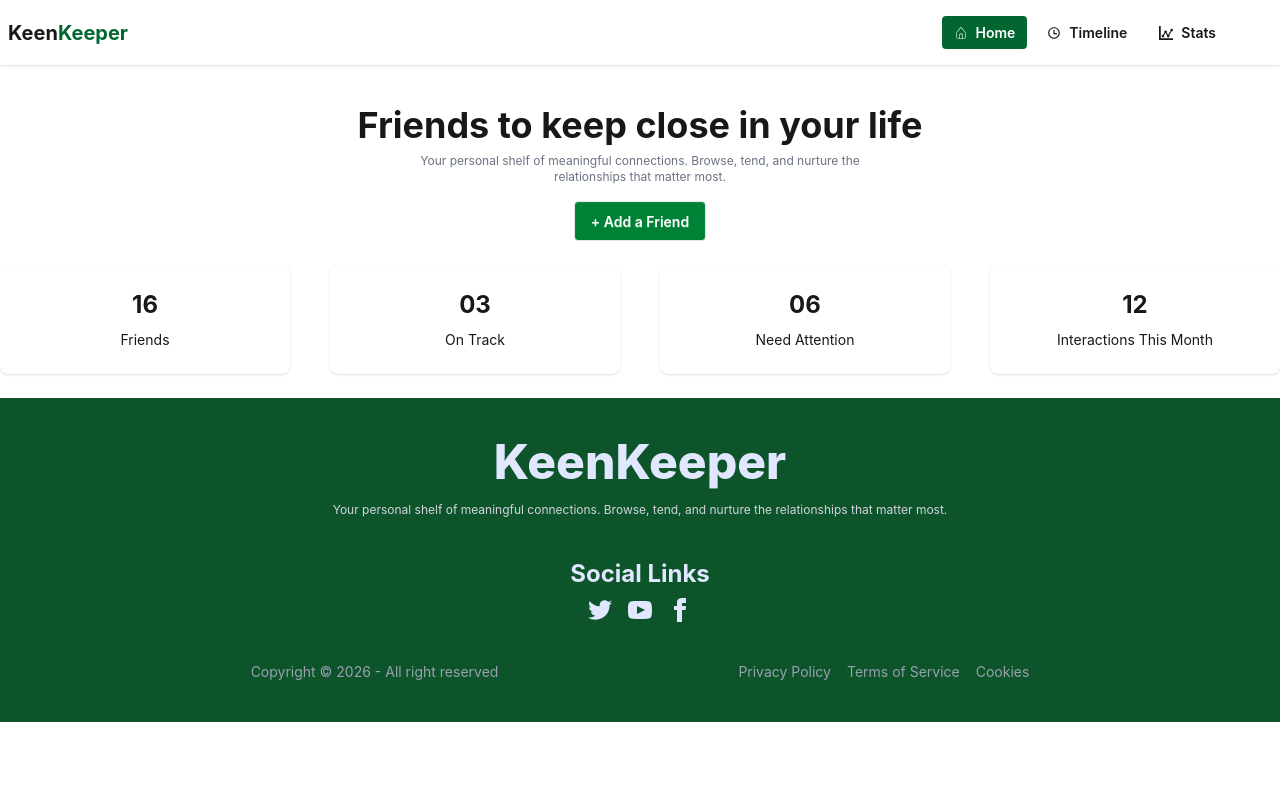
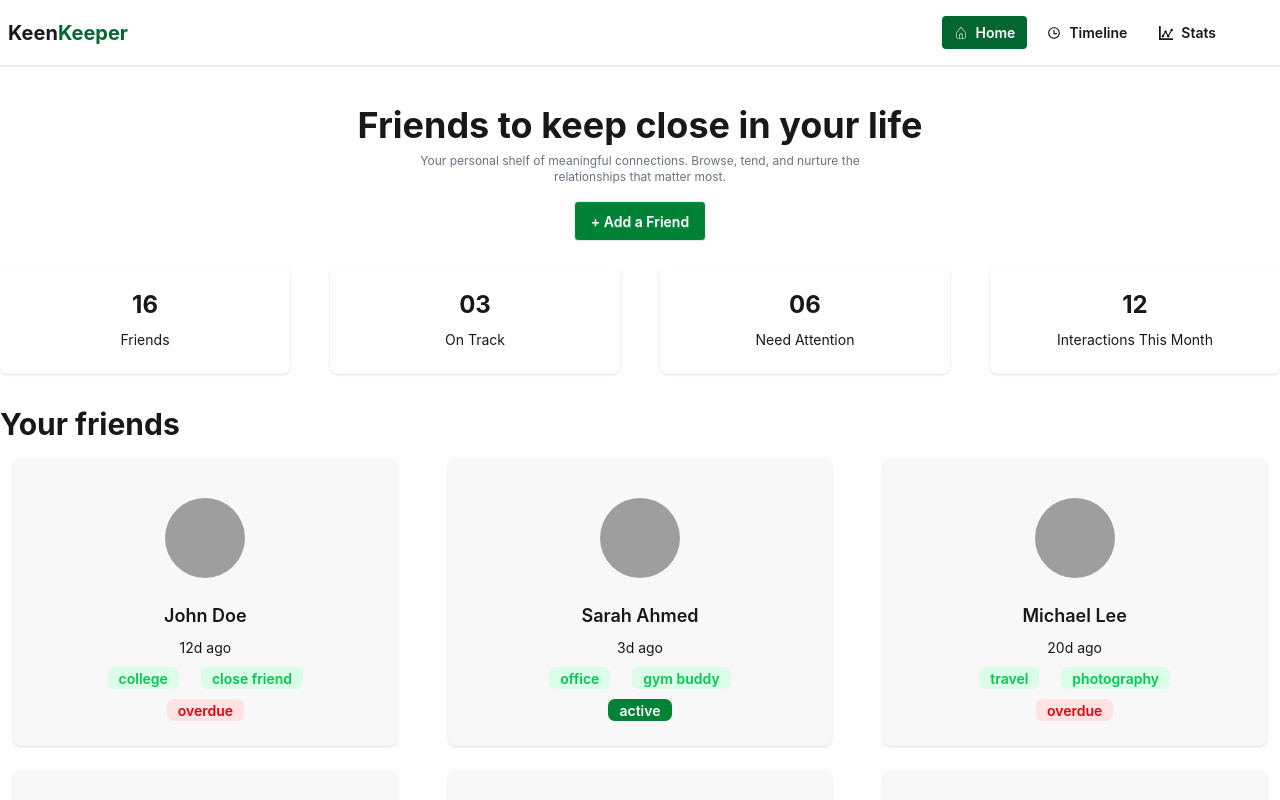
Before and after one commit to probillal/a7-keen-keeper-projects, a React (Vite) app: page / in a window 1280 px wide. Shown: the top 800 px of the page. Built offline with nearby package versions, Linux system fonts and the light colour scheme; grey boxes are pictures that could not be loaded.

Commit message:
Create dynamic friend cards with fetched data

```diff
--- /dev/null
+++ b/src/Components/HomeItems/Friend.jsx
@@ -0,0 +1,43 @@
+const Friend = ({ friend }) => {
+  const { picture, name, days_since_contact, status, tags } = friend;
+  return (
+    <div>
+      <div className="card bg-base-200 w-96 shadow-sm">
+        <figure className="px-10 pt-10">
+          <img src={picture} alt="Shoes" className="rounded-full w-20 h-20" />
+        </figure>
+        <div className="card-body items-center text-center">
+          <h2 className="card-title">{name}</h2>
+          <p>{days_since_contact}d ago</p>
+          <div className="flex gap-5">
+            {tags.map((tag, index) => (
+              <div
+                key={index}
+                className="badge text-green-500 bg-green-100 font-semibold"
+              >
+                {tag}
+              </div>
+            ))}
+          </div>
+          <div className="card-actions">
+            <h2
+              className={`badge font-semibold
+    ${
+      status === "active"
+        ? "bg-green-700 text-white"
+        : status === "pending"
+          ? "bg-yellow-100 text-yellow-600"
+          : "bg-red-100 text-red-600"
+    }
+  `}
+            >
+              {status}
+            </h2>
+          </div>
+        </div>
+      </div>
+    </div>
+  );
+};
+
+export default Friend;
--- a/src/Components/HomeItems/Friends.jsx
+++ b/src/Components/HomeItems/Friends.jsx
@@ -1,7 +1,19 @@
+import { use } from "react";
+import Friend from "./Friend";
+
+const friendsPromise = fetch("/friends.json").then((res) => res.json());
 const Friends = () => {
+  const friends = use(friendsPromise);
+  console.log(friends);
   return (
-    <div>
-      <h2>THis is friends</h2>
+    <div className="container mx-auto my-8">
+      <h2 className="text-3xl font-bold mb-4">Your friends</h2>
+
+      <div className="grid grid-cols-1 md:grid-cols-2 justify-items-center lg:grid-cols-3 gap-4 lg:gap-6">
+        {friends.map((friend) => (
+          <Friend key={friend.id} friend={friend}></Friend>
+        ))}
+      </div>
     </div>
   );
 };
--- a/src/Pages/HomePage.jsx
+++ b/src/Pages/HomePage.jsx
@@ -1,11 +1,13 @@
 import Banner from "../Components/HomeItems/Banner";
 import Cards from "../Components/HomeItems/Cards";
+import Friends from "../Components/HomeItems/Friends";
 
 const HomePage = () => {
   return (
     <div>
       <Banner></Banner>
       <Cards></Cards>
+      <Friends></Friends>
     </div>
   );
 };
```
